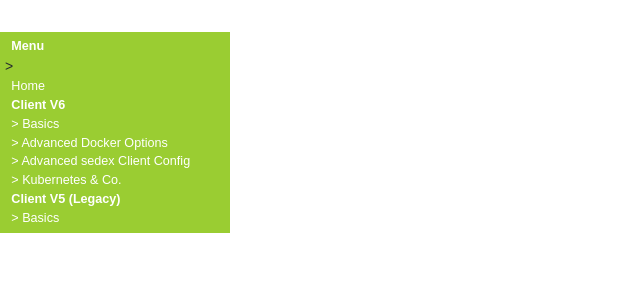
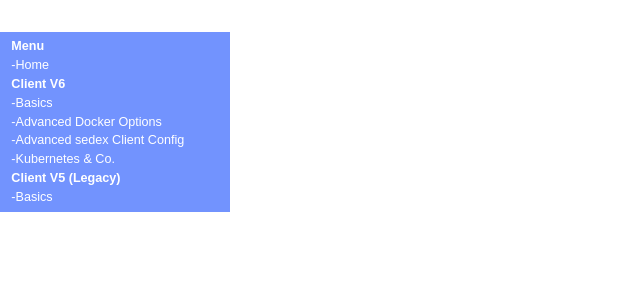
Before and after one commit to sedexch/sedexch.github.io, a Jekyll site: the page built from index.md, in a window 1280 px wide. Shown: the top 300 px of the page, without its empty margins (0-640 px from the left). Built offline with Jekyll 4.4.1, drawn with Linux system fonts in a browser that asks for light colours; our own code applies the rules of GitHub Pages for plain Markdown files.

```diff
--- a/_includes/menu_v6.md
+++ b/_includes/menu_v6.md
@@ -1,11 +1,11 @@
 <h3>Menu</h3>
-> <a href="/">Home</a>
+<a href="/">-Home</a>
 
 <h3>Client V6</h3>
-<a href="/v6/index">> Basics</a>
-<a href="/v6/advanced-docker-options">> Advanced Docker Options</a>
-<a href="/v6/sedex-client-configuration-options">> Advanced sedex Client Config</a>
-<a href="/v6/docker-compose-kubernetes">> Kubernetes &amp; Co.</a>
+<a href="/v6/index">-Basics</a>
+<a href="/v6/advanced-docker-options">-Advanced Docker Options</a>
+<a href="/v6/sedex-client-configuration-options">-Advanced sedex Client Config</a>
+<a href="/v6/docker-compose-kubernetes">-Kubernetes &amp; Co.</a>
 
 <h3>Client V5 (Legacy)</h3>
-<a href="/v5/index">> Basics</a>
+<a href="/v5/index">-Basics</a>
--- a/_layouts/default.html
+++ b/_layouts/default.html
@@ -10,7 +10,7 @@
     <style>
         .floating-menu {
             font-family: sans-serif;
-            background: yellowgreen;
+            background: #7293FE;
             padding: 5px;
             width: 230px;
             z-index: 100;
```
